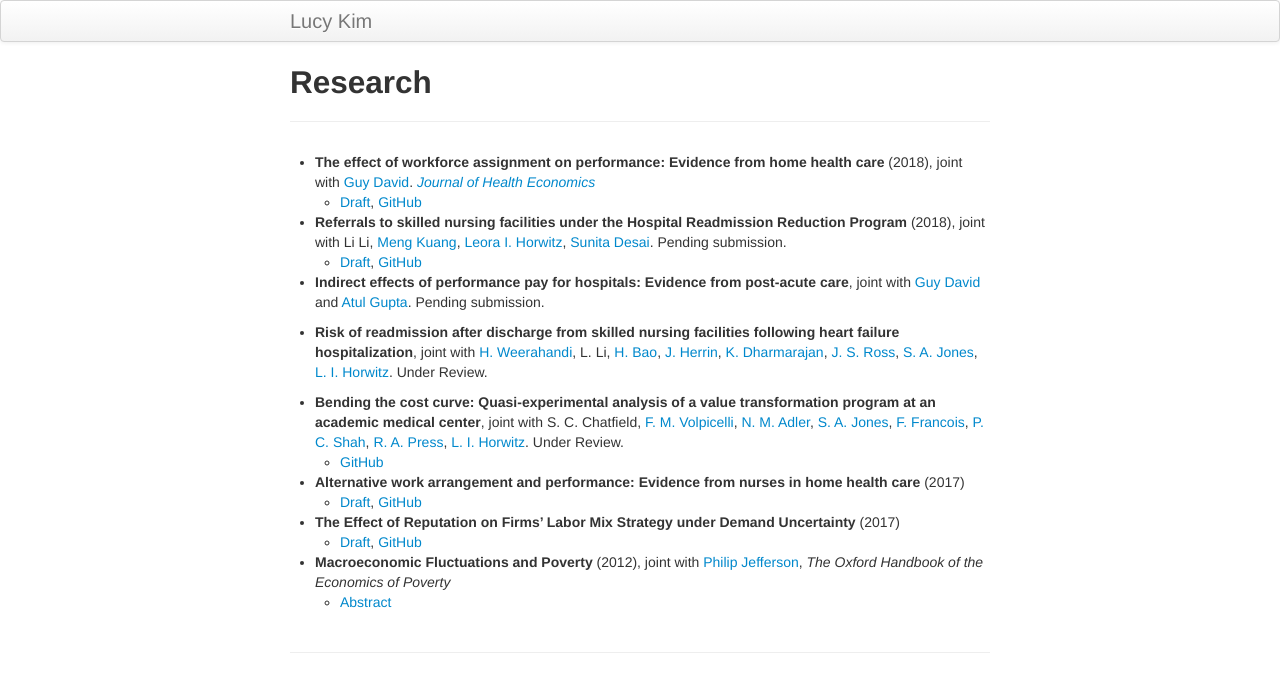
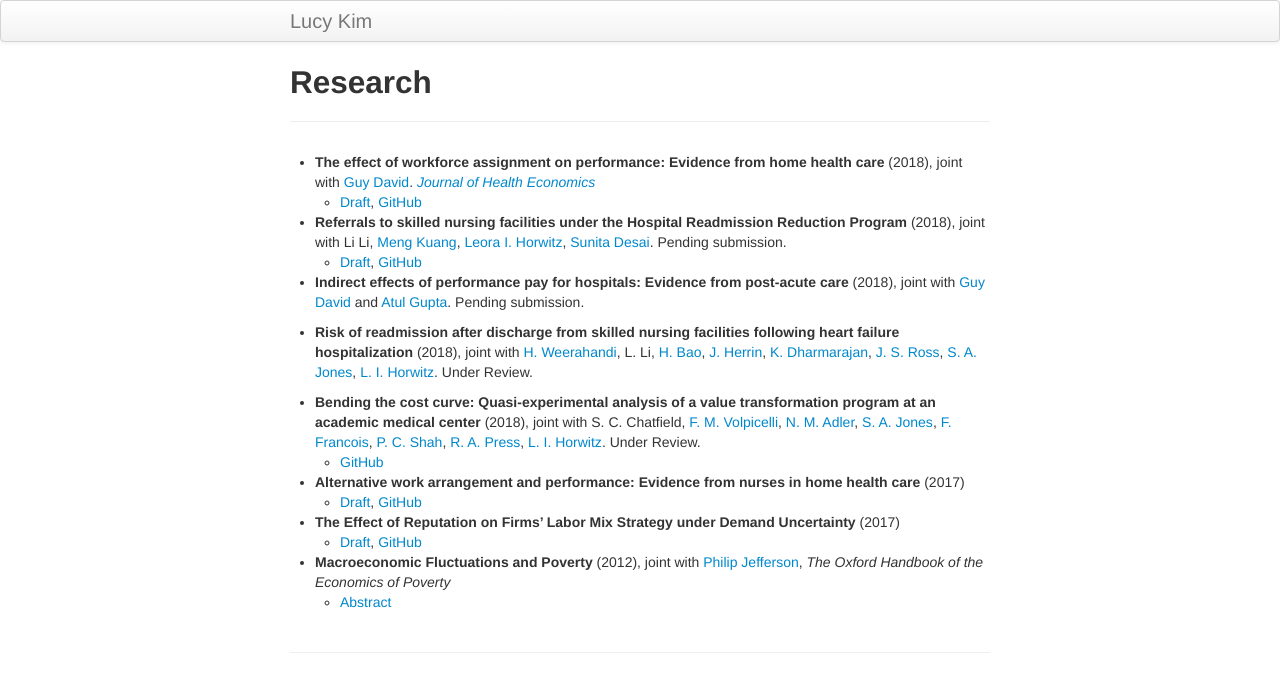
Before and after one commit to lucy-kim/lucy-kim.github.io, a Jekyll site: the page built from pages/research.md, in a window 1280 px wide. Shown: the top 692 px of the page. Built offline with Jekyll 4.4.1, drawn with Linux system fonts in a browser that asks for light colours.

Commit message:
Add years

```diff
--- a/pages/research.md
+++ b/pages/research.md
@@ -10,11 +10,11 @@ description: Description of research projects with codes
 - **Referrals to skilled nursing facilities under the Hospital Readmission Reduction Program** (2018), joint with Li Li, [Meng Kuang](https://medicine.yale.edu/core/people/meng_kuang.profile), [Leora I. Horwitz](https://nyulangone.org/doctors/1841334810/leora-horwitz), [Sunita Desai](https://med.nyu.edu/faculty/sunita-m-desai). Pending submission.
   - [Draft](https://www.dropbox.com/s/0cdh3i1l3o75u8c/hrrp-snf-medical-7.2.18.pdf?dl=0), [GitHub](https://github.com/lucy-kim/vertical-integration)
 
-- **Indirect effects of performance pay for hospitals: Evidence from post-acute care**, joint with [Guy David](https://hcmg.wharton.upenn.edu/profile/gdavid2/) and [Atul Gupta](https://hcmg.wharton.upenn.edu/profile/atulgup/). Pending submission.
+- **Indirect effects of performance pay for hospitals: Evidence from post-acute care** (2018), joint with [Guy David](https://hcmg.wharton.upenn.edu/profile/gdavid2/) and [Atul Gupta](https://hcmg.wharton.upenn.edu/profile/atulgup/). Pending submission.
 
-- **Risk of readmission after discharge from skilled nursing facilities following heart failure hospitalization**, joint with [H. Weerahandi](https://nyulangone.org/doctors/1336373992/himali-m-weerahandi), L. Li, [H. Bao](https://medicine.yale.edu/core/people/haikun_bao.profile), [J. Herrin](https://medicine.yale.edu/people/organizations/jeph_herrin.profile), [K. Dharmarajan](https://medicine.yale.edu/core/people/kumar_dharmarajan.profile), [J. S. Ross](https://medicine.yale.edu/intmed/people/joseph_ross-2.profile), [S. A. Jones](https://med.nyu.edu/faculty/simon-a-jones), [L. I. Horwitz]((https://nyulangone.org/doctors/1841334810/leora-horwitz)). Under Review.
+- **Risk of readmission after discharge from skilled nursing facilities following heart failure hospitalization** (2018), joint with [H. Weerahandi](https://nyulangone.org/doctors/1336373992/himali-m-weerahandi), L. Li, [H. Bao](https://medicine.yale.edu/core/people/haikun_bao.profile), [J. Herrin](https://medicine.yale.edu/people/organizations/jeph_herrin.profile), [K. Dharmarajan](https://medicine.yale.edu/core/people/kumar_dharmarajan.profile), [J. S. Ross](https://medicine.yale.edu/intmed/people/joseph_ross-2.profile), [S. A. Jones](https://med.nyu.edu/faculty/simon-a-jones), [L. I. Horwitz]((https://nyulangone.org/doctors/1841334810/leora-horwitz)). Under Review.
 
-- **Bending the cost curve: Quasi-experimental analysis of a value transformation program at an academic medical center**, joint with S. C. Chatfield, [F. M. Volpicelli](https://nyulangone.org/doctors/1366679235/frank-m-volpicelli), [N. M. Adler](https://nyulangone.org/doctors/1821294034/nicole-m-adler), [S. A. Jones](https://med.nyu.edu/faculty/simon-a-jones), [F. Francois](https://nyulangone.org/doctors/1164516712/fritz-francois), [P. C. Shah](https://nyulangone.org/doctors/1508925991/paresh-c-shah), [R. A. Press](https://nyulangone.org/doctors/1538217195/robert-a-press), [L. I. Horwitz]((https://nyulangone.org/doctors/1841334810/leora-horwitz)). Under Review.
+- **Bending the cost curve: Quasi-experimental analysis of a value transformation program at an academic medical center** (2018), joint with S. C. Chatfield, [F. M. Volpicelli](https://nyulangone.org/doctors/1366679235/frank-m-volpicelli), [N. M. Adler](https://nyulangone.org/doctors/1821294034/nicole-m-adler), [S. A. Jones](https://med.nyu.edu/faculty/simon-a-jones), [F. Francois](https://nyulangone.org/doctors/1164516712/fritz-francois), [P. C. Shah](https://nyulangone.org/doctors/1508925991/paresh-c-shah), [R. A. Press](https://nyulangone.org/doctors/1538217195/robert-a-press), [L. I. Horwitz]((https://nyulangone.org/doctors/1841334810/leora-horwitz)). Under Review.
   - [GitHub](https://github.com/lucy-kim/VBM-eval)
 
 - **Alternative work arrangement and performance: Evidence from nurses in home health care** (2017)
```
